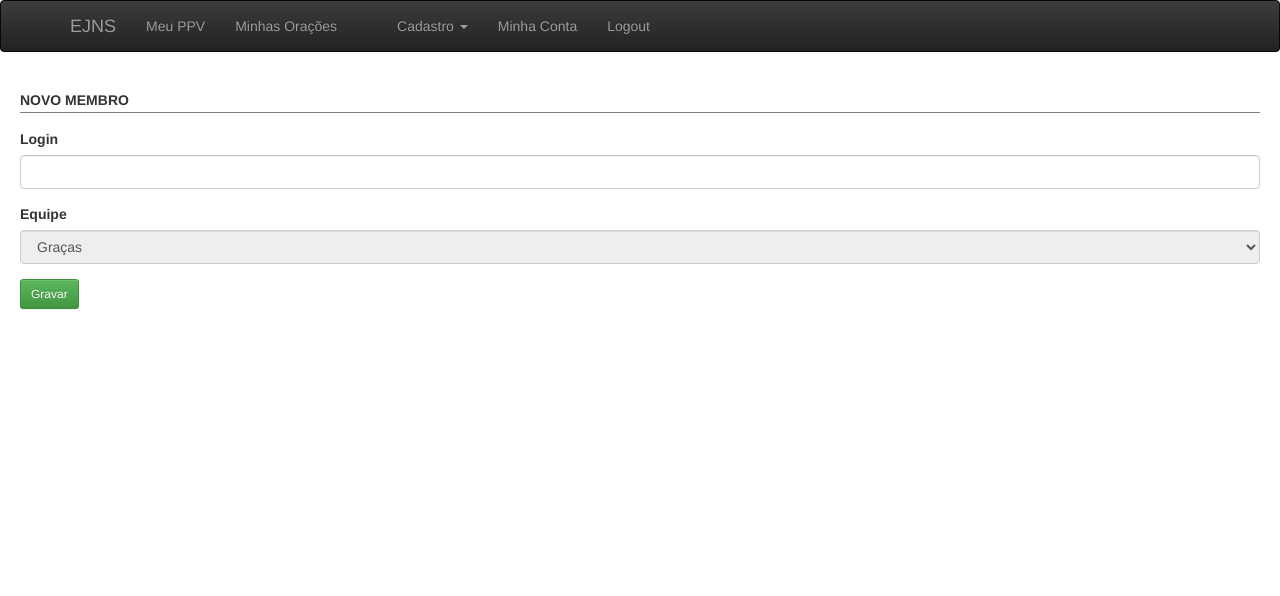
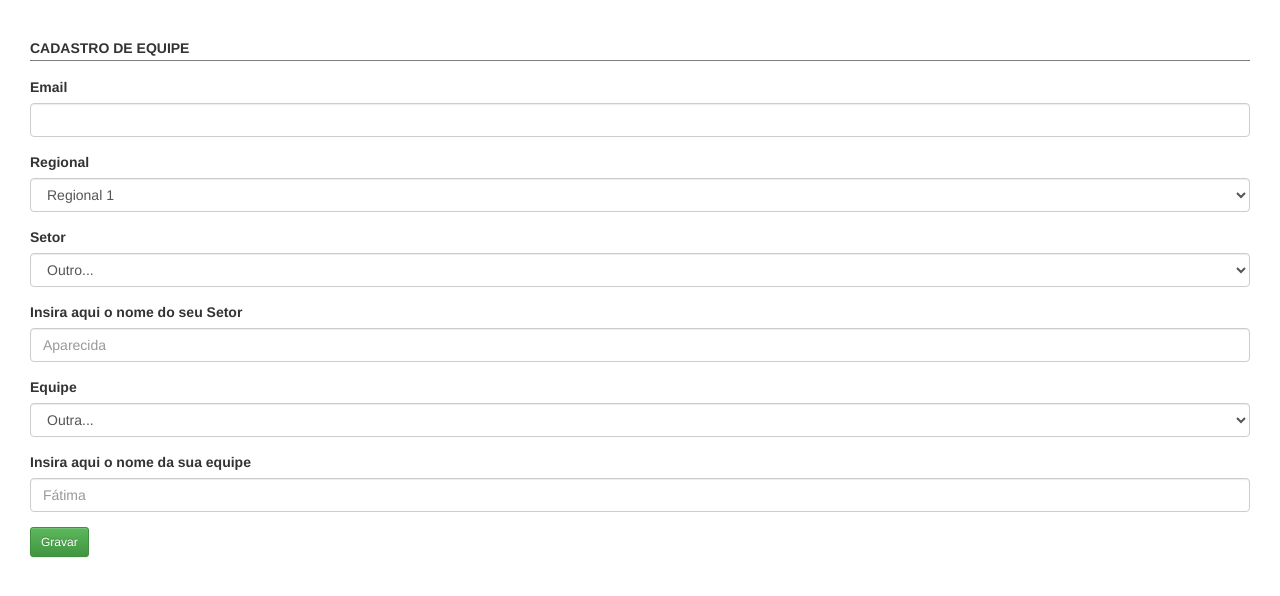
Before and after one commit to kizylyrio/olograce-ui, a React (Create React App) app: page / in a window 1280 px wide. Shown: the top 596 px of the page. Built offline with nearby package versions, Linux system fonts and the light colour scheme.

Commit message:
add team register

```diff
--- a/src/view/Main.jsx
+++ b/src/view/Main.jsx
@@ -1,13 +1,15 @@
 import React, { Component } from 'react';
 import Menu from './Menu'
 import NewMemberForm from './NewMemberForm'
+import NewTeamForm from './NewTeamForm'
 
 class Main extends Component {
     render() {
       return (
         <div>
-          <Menu/>
-          <NewMemberForm/>
+          {/* <Menu/> */}
+          {/* <NewMemberForm/> */}
+          <NewTeamForm/>
         </div>
       );
     }
--- a/src/view/Menu.jsx
+++ b/src/view/Menu.jsx
@@ -17,9 +17,8 @@ class Menu extends Component {
               <NavItem eventKey={2} href="#">Minhas Orações</NavItem>
               <NavItem />
 
-              <NavDropdown eventKey={3} title="Cadastro" id="basic-nav-dropdown">
+              <NavDropdown eventKey={3} title="Membros" id="basic-nav-dropdown">
                 <MenuItem eventKey={3.1}>Novo Membro</MenuItem>
-                <MenuItem eventKey={3.2}>Membro por Equipe</MenuItem>
               </NavDropdown>
               <NavItem eventKey={1} href="#">Minha Conta</NavItem>
               <NavItem eventKey={4} href="#">Logout</NavItem>
--- a/src/view/NewMemberForm.jsx
+++ b/src/view/NewMemberForm.jsx
@@ -14,11 +14,11 @@ class NewMemberForm extends Component {
                 <div className="Session-content">
 
                 <form>
-                <FormGroup>
+                  <FormGroup controlId="username">
                     <ControlLabel>Login</ControlLabel>
                     <FormControl type="text"/>
                   </FormGroup>
-                <FormGroup controlId="formControlsSelect">
+                  <FormGroup controlId="team">
                   <ControlLabel>Equipe</ControlLabel>
                   <FormControl disabled componentClass="select" placeholder="select">
                     <option value="gracas">Graças</option>
@@ -26,15 +26,9 @@ class NewMemberForm extends Component {
                 </FormGroup>
                   <Button type="submit" bsSize="small" bsStyle="success">Gravar</Button>
                 </form>
-
-
-
                 </div>
             </div>
         </div>
-
-
-
       );
     }
   }
--- /dev/null
+++ b/src/view/NewTeamForm.jsx
@@ -0,0 +1,59 @@
+import React, { Component } from 'react';
+import { FormGroup ,  ControlLabel, FormControl, Button } from 'react-bootstrap';
+import Session from './custom-component/Session'
+
+class NewTeamForm extends Component {
+    render() {
+      return (
+        <div>
+            <div className="Session">
+                <div className="Session-title">
+                    Cadastro de Equipe
+                </div>
+                <div className="Session-content">
+                <form>
+                    <FormGroup controlId="email">
+                        <ControlLabel>Email</ControlLabel>
+                        <FormControl type="text"/>
+                    </FormGroup>
+                    <FormGroup controlId="regional">
+                        <ControlLabel>Regional</ControlLabel>
+                        <FormControl componentClass="select" placeholder="select">
+                            <option value="1">Regional 1</option>
+                            <option value="2">Regional 2</option>
+                            <option value="3">Regional 3</option>
+                            <option value="4">Regional 4</option>
+                            <option value="5">Regional 5</option>
+                            <option value="6">Regional 6</option>
+                        </FormControl>
+                    </FormGroup>
+                    <FormGroup controlId="sector">
+                        <ControlLabel>Setor</ControlLabel>
+                        <FormControl componentClass="select" placeholder="select">
+                            <option value="outro">Outro...</option>
+                        </FormControl>
+                    </FormGroup>
+                    <FormGroup controlId="new-sector">
+                        <ControlLabel>Insira aqui o nome do seu Setor</ControlLabel>
+                        <FormControl type="text" placeholder="Aparecida"/>
+                    </FormGroup>
+                    <FormGroup controlId="team">
+                        <ControlLabel>Equipe</ControlLabel>
+                        <FormControl componentClass="select" placeholder="select">
+                            <option value="outra">Outra...</option>
+                        </FormControl>
+                    </FormGroup>
+                    <FormGroup controlId="new-team">
+                    <   ControlLabel>Insira aqui o nome da sua equipe</ControlLabel>
+                        <FormControl type="text" placeholder="Fátima"/>
+                    </FormGroup>
+                    <Button type="submit" bsSize="small" bsStyle="success">Gravar</Button>
+                </form>
+                </div>
+            </div>
+        </div>
+      );
+    }
+  }
+
+  export default NewTeamForm;
--- a/src/view/custom-component/Session.css
+++ b/src/view/custom-component/Session.css
@@ -1,6 +1,8 @@
 .Session{
-    padding-left: 2rem;
-    padding-right: 2rem;
+    padding-top: 2rem;
+    padding-bottom: 2rem;
+    padding-left: 3rem;
+    padding-right: 3rem;
 }
 .Session-title{
     line-height: 1.25;
```
Also changed, not shown: src/view/RegisterTeamMember.jsx (deleted, +0 -40 lines). Lines whose indentation alone changed are shown as unchanged.
